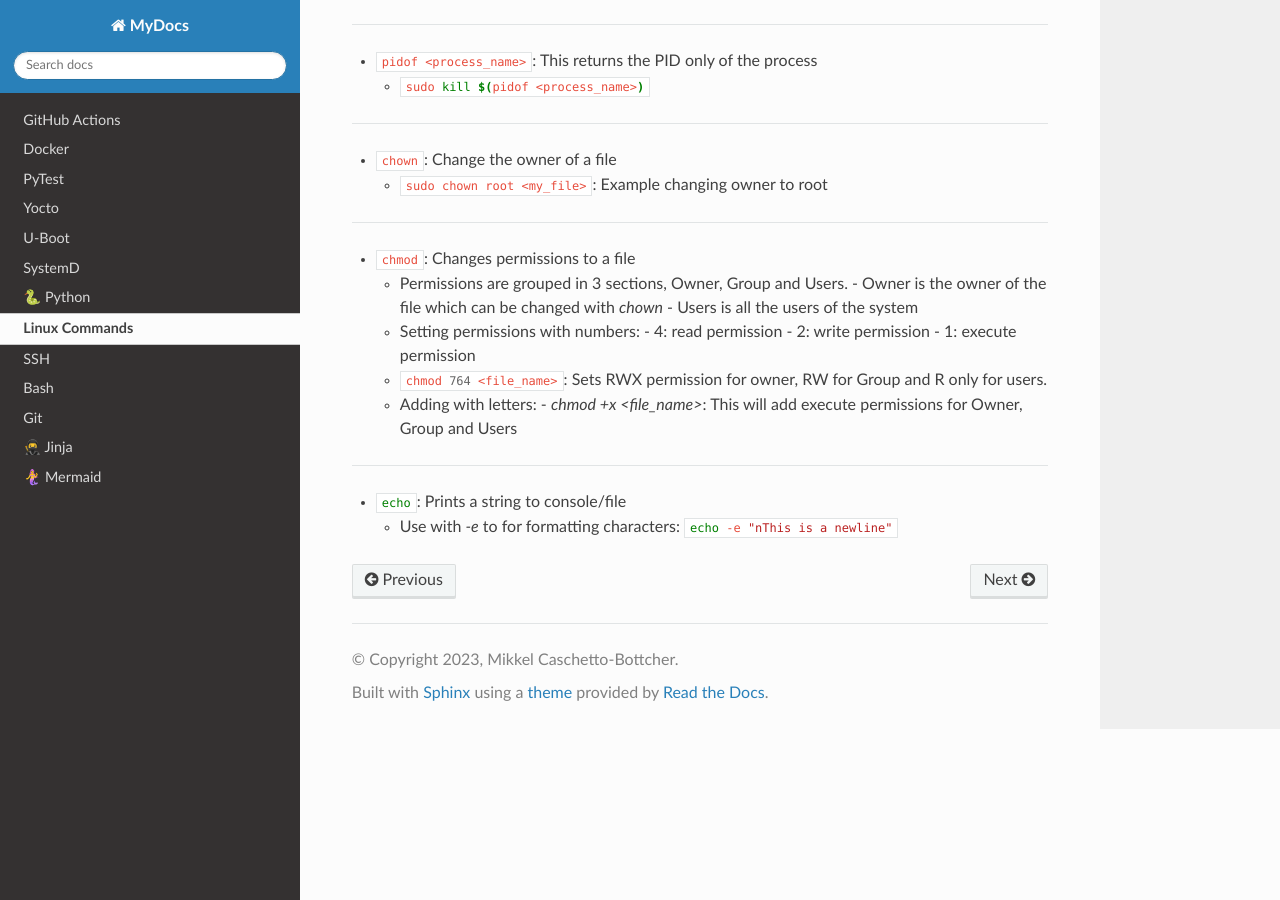
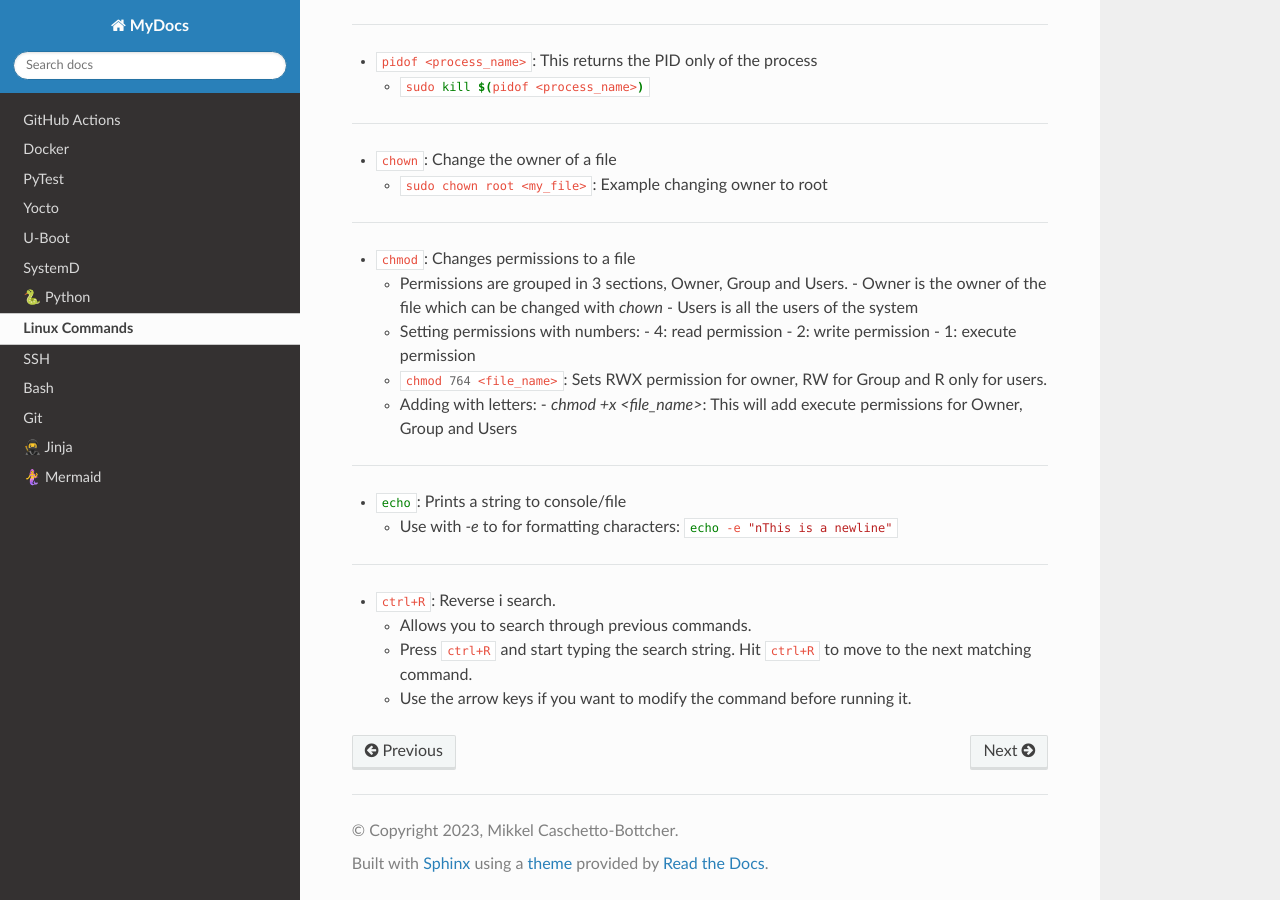
Before and after one commit to mcbottcher/my_docs, a Sphinx documentation site: the page built from docs/source/linux_commands.rst, in a window 1280 px wide and 900 px high, scrolled down 1745 px. Built offline with Sphinx 7.4.7 and the Read the Docs theme 2.0.0, drawn with Linux system fonts in a browser that asks for light colours.

Commit message:
linux_commands: Add reverse i search

```diff
--- a/docs/source/linux_commands.rst
+++ b/docs/source/linux_commands.rst
@@ -131,3 +131,12 @@ Linux Commands
 - :shell:`echo`: Prints a string to console/file
 
   - Use with `-e` to for formatting characters: :shell:`echo -e "\nThis is a newline"`
+
+----
+
+- :shell:`ctrl+R`: Reverse i search.
+
+  - Allows you to search through previous commands.
+  - Press :shell:`ctrl+R` and start typing the search string. Hit :shell:`ctrl+R` to move to the next matching
+    command.
+  - Use the arrow keys if you want to modify the command before running it.
```
